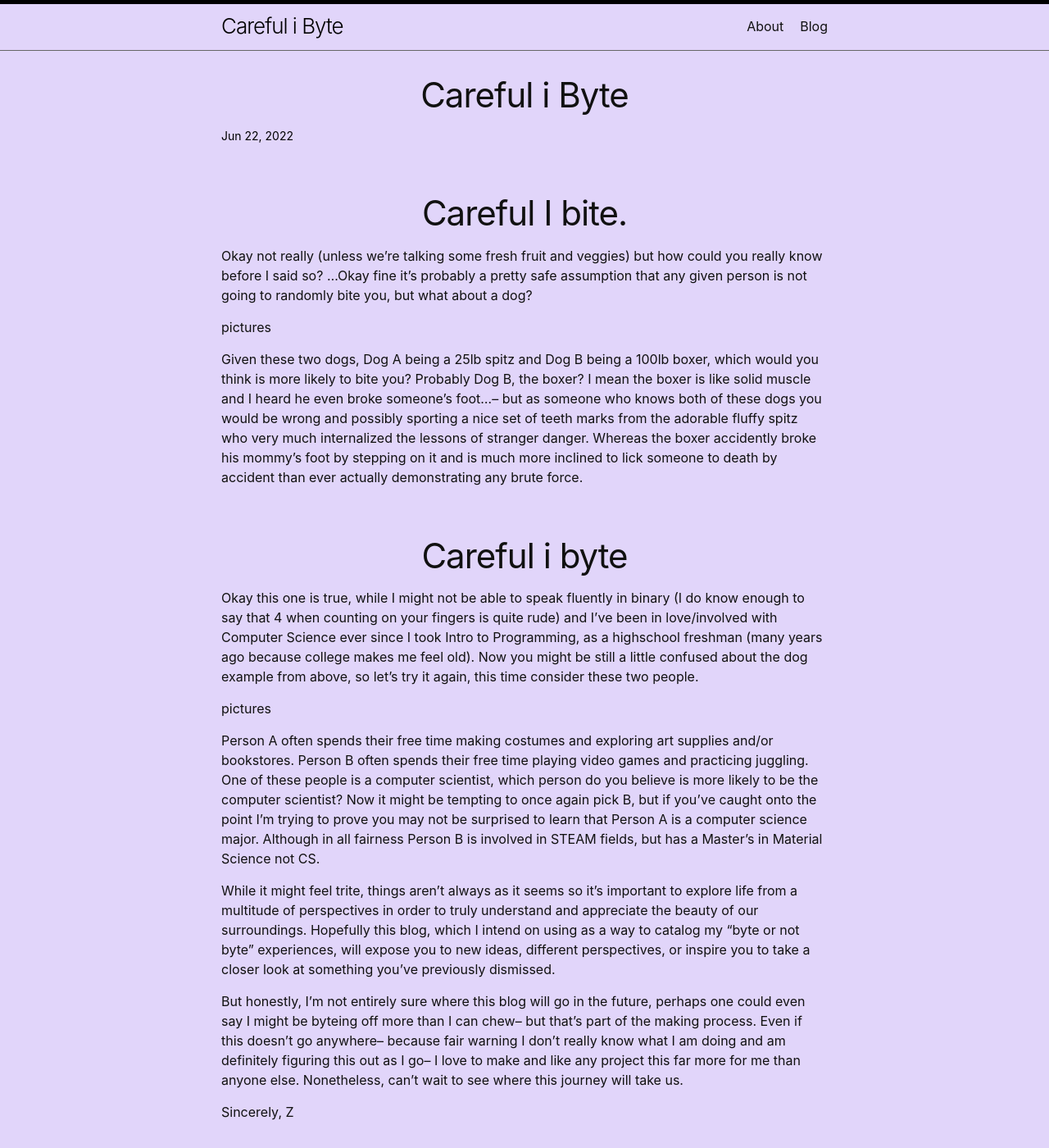
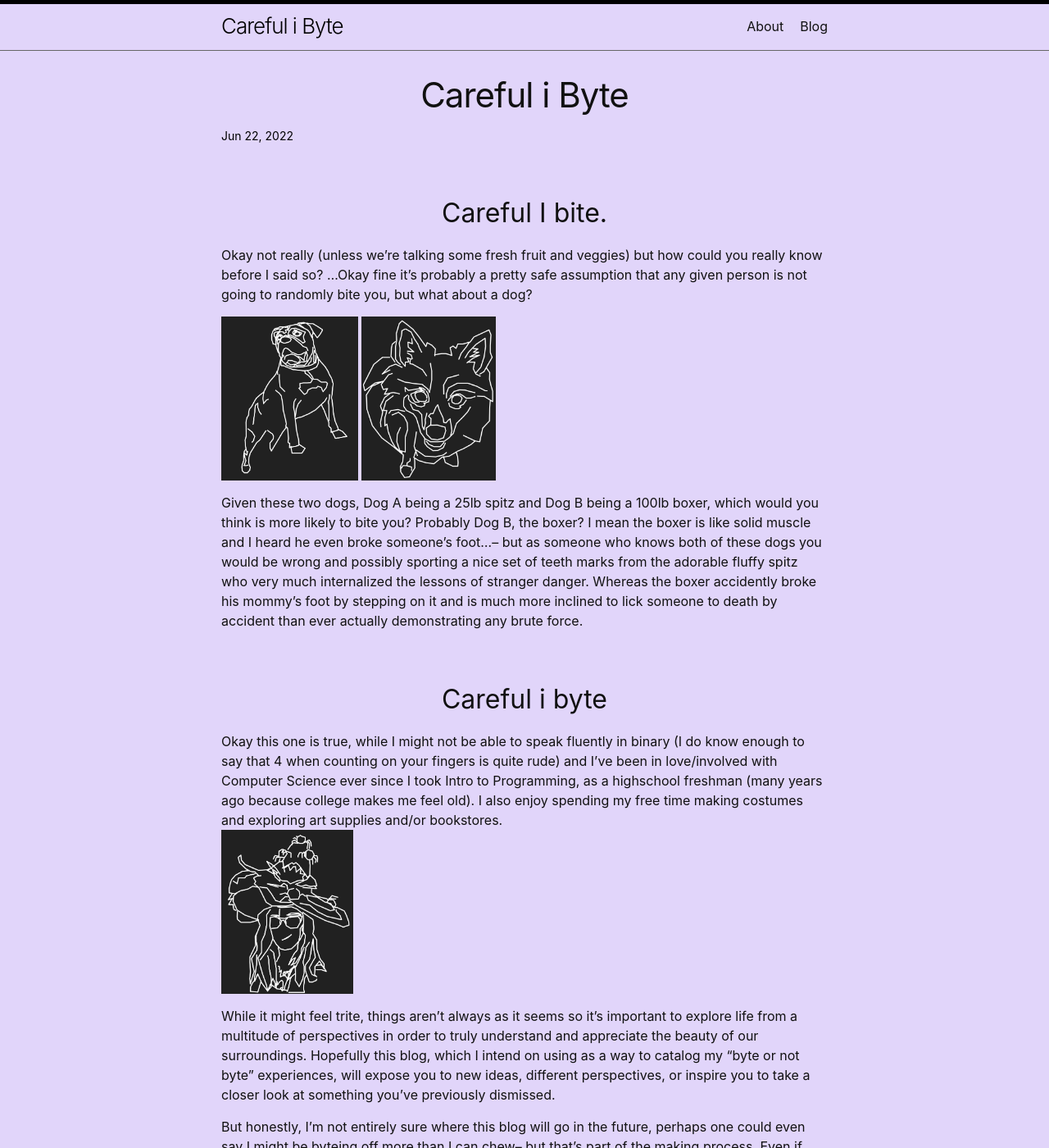
Before and after one commit to kittyk4t/kittyk4t.github.io, a Jekyll site: the page built from _posts/2022-06-22-intro-post.markdown, in a window 1280 px wide and 1400 px high. Shown: the whole window at 82% size. Built offline with Jekyll 4.4.1, drawn with Linux system fonts in a browser that asks for light colours.

Commit message:
worked on intro post

```diff
--- a/_posts/2022-06-22-intro-post.markdown
+++ b/_posts/2022-06-22-intro-post.markdown
@@ -8,21 +8,20 @@ categories:
 h1 {text-align: center;}
 </style>
 
-<h1>Careful I bite. </h1>
+<h2>Careful I bite. </h2>
 
 Okay not really (unless we’re talking some fresh fruit and veggies) but how could you really know before I said so? …Okay fine it’s probably a pretty safe assumption that any given person is not going to randomly bite you, but what about a dog?
 
-pictures
+<img src = "/assets/boxer.png" alt = "boxer" height = "200" >
+<img src = "/assets/spitz.png" alt = "spitz" height = "200" >
 
 Given these two dogs, Dog A being a 25lb spitz and Dog B being a 100lb boxer, which would you think is more likely to bite you? Probably Dog B, the boxer? I mean the boxer is like solid muscle and I heard he even broke someone’s foot…– but as someone who knows both of these dogs you would be wrong and possibly sporting a nice set of teeth marks from the adorable fluffy spitz who very much internalized the lessons of stranger danger. Whereas the boxer accidently broke his mommy’s foot by stepping on it and is much more inclined to lick someone to death by accident than ever actually demonstrating any brute force.
 
-<h1>Careful i byte</h1>
+<h2>Careful i byte</h2>
 
-Okay this one is true, while I might not be able to speak fluently in binary (I do know enough to say that 4 when counting on your fingers is quite rude) and I’ve been in love/involved with Computer Science ever since I took Intro to Programming, as a highschool freshman (many years ago because college makes me feel old). Now you might be still a little confused about the dog example from above, so let’s try it again, this time consider these two people.
-
-pictures
-
-Person A often spends their free time making costumes and exploring art supplies and/or bookstores. Person B often spends their free time playing video games and practicing juggling. One of these people is a computer scientist, which person do you believe is more likely to be the computer scientist? Now it might be tempting to once again pick B, but if you’ve caught onto the point I’m trying to prove you may not be surprised to learn that Person A is a computer science major. Although in all fairness Person B is involved in STEAM fields, but has a Master’s in Material Science not CS.
+Okay this one is true, while I might not be able to speak fluently in binary (I do know enough to say that 4 when counting on your fingers is quite rude) and I’ve been in love/involved with Computer Science ever since I took Intro to Programming, as a highschool freshman (many years ago because college makes me feel old). I also enjoy spending my free time making costumes and exploring art supplies and/or bookstores.
+<br>
+<img src = "/assets/selfie.png" alt = "selfie" height = "200" >
 
 While it might feel trite, things aren’t always as it seems so it’s important to explore life from a multitude of perspectives in order to truly understand and appreciate the beauty of our surroundings. Hopefully this blog, which I intend on using as a way to catalog my “byte or not byte” experiences, will expose you to new ideas, different perspectives, or inspire you to take a closer look at something you’ve previously dismissed.
 
```
Also changed, not shown: assets/boxer.png (added), assets/selfie.png (added), assets/spitz.png (added), 3 other files.
